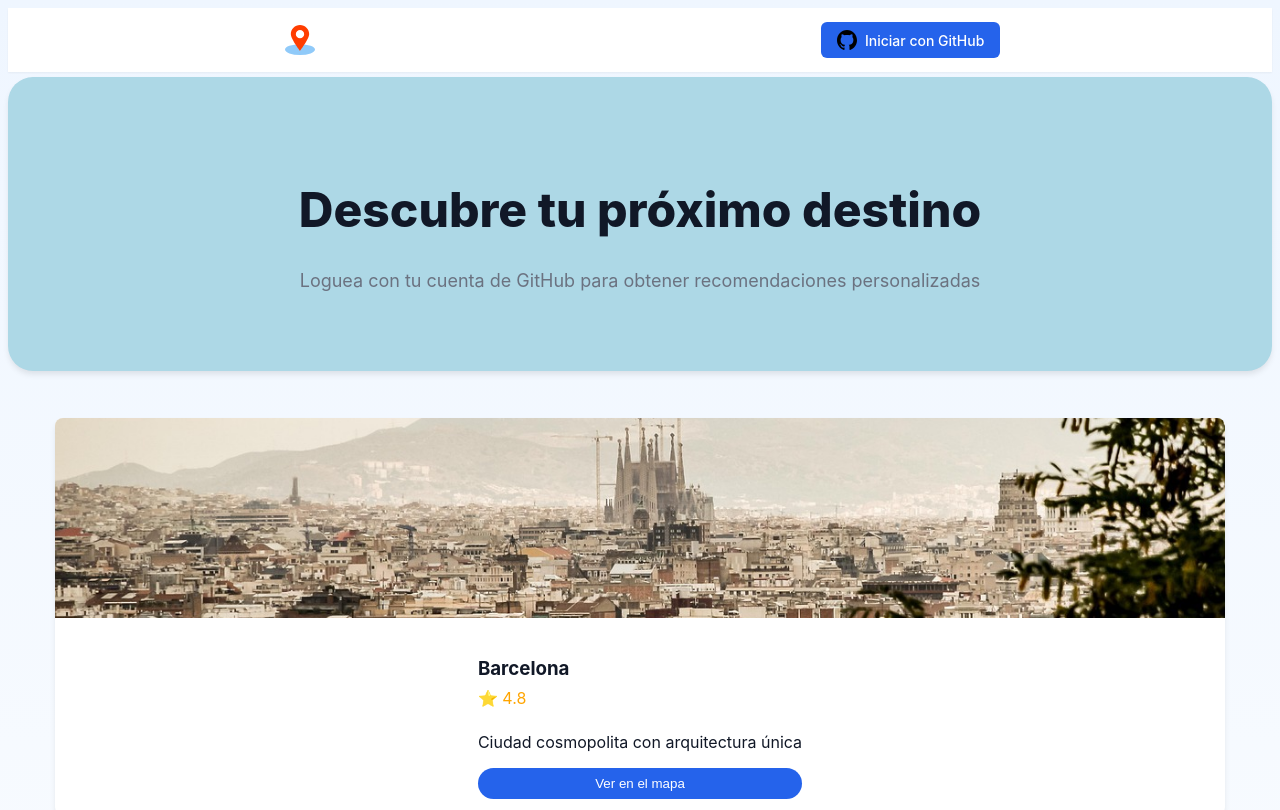
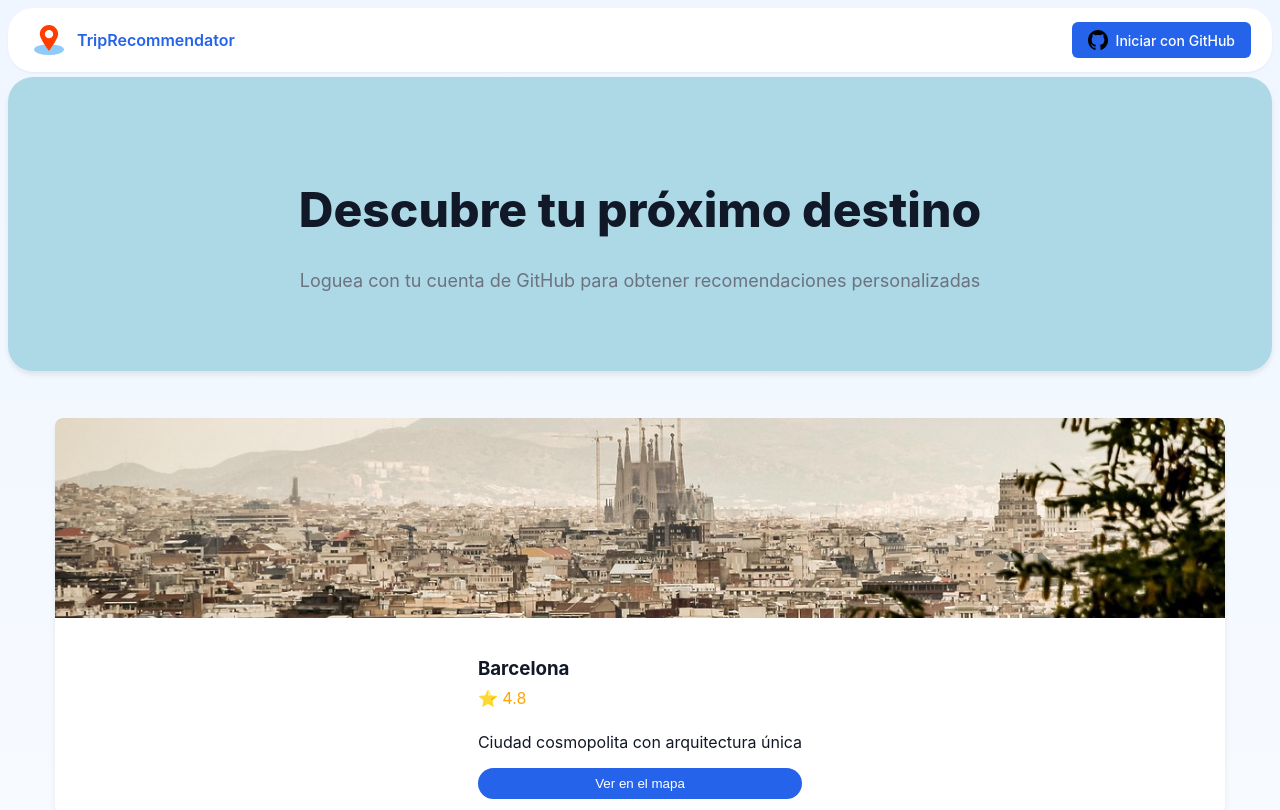
Before and after one commit to Nol3/TripRecommendator, a website: page ex00/public/index.html in a window 1280 px wide. Shown: the top 810 px of the page. Drawn offline with nearby package versions, Linux system fonts and the light colour scheme; no server answers.

Commit message:
responsive

```diff
--- a/ex00/public/styles.css
+++ b/ex00/public/styles.css
@@ -35,6 +35,7 @@ header {
     position: sticky;
     top: 0;
     z-index: 1000;
+    border-radius: 25px;
 }
 
 nav {
@@ -42,10 +43,10 @@ nav {
     display: flex;
     justify-content: space-around;
     align-items: center;
-    max-width: 1280px;
+    max-width: auto;
     margin: 5px;
     padding: 0 1rem;
-    border-radius: 25px;
+
 }
 
 .logo {
@@ -328,7 +329,7 @@ input:focus {
 @media (min-width: 768px) {
     nav {
         flex-direction: row;
-        justify-content: space-around;
+        justify-content: space-between;
     }
 
     #search-form {
@@ -376,7 +377,7 @@ input:focus {
     }
 }
 
-@media (min-width: 425px) {
+@media (max-width: 425px) {
     .logo-text {
         display: none;
     }
```
